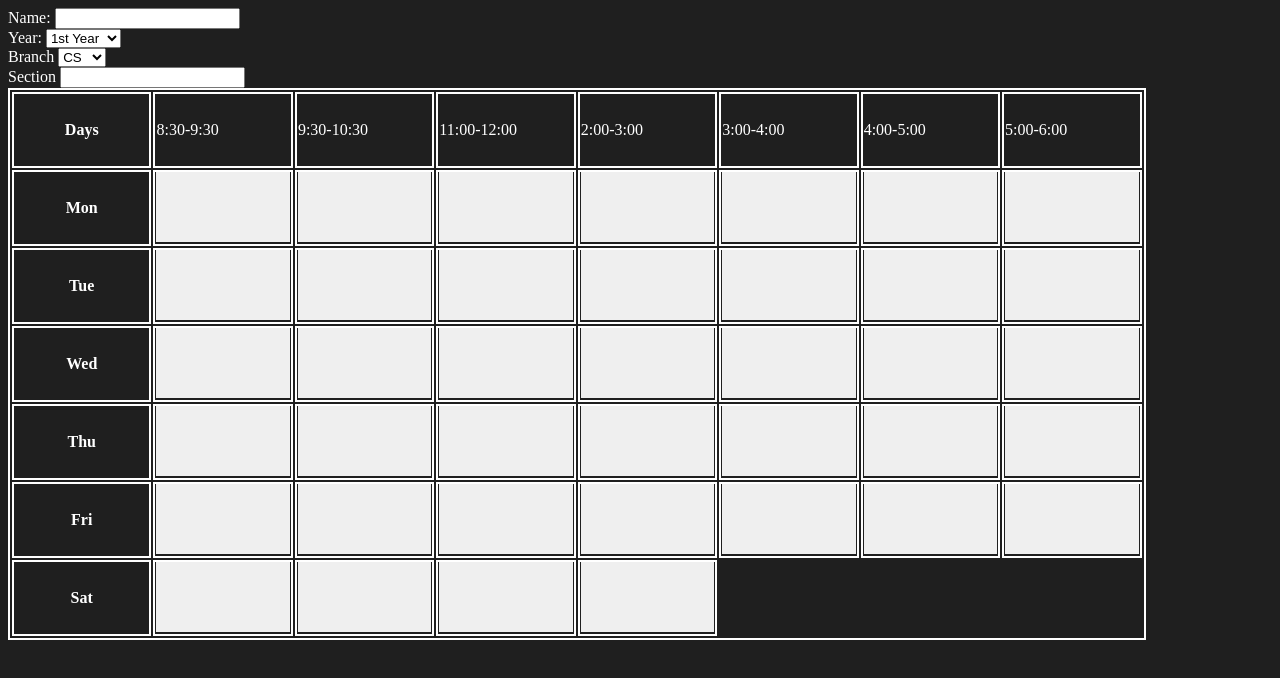
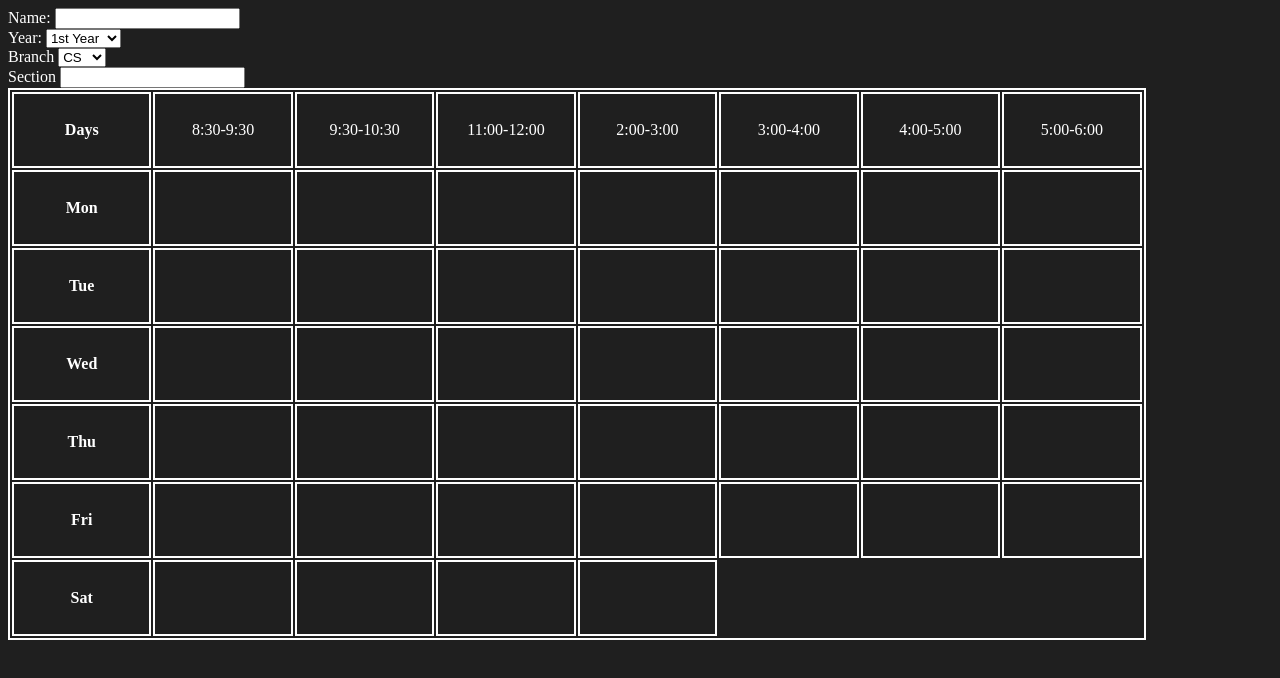
Before and after one commit to anujsjain11/Time-Table, a plain HTML site: page index.html in a window 1280 px wide. Drawn offline with Linux system fonts and the light colour scheme.

Commit message:
style:table button

```diff
--- a/index.css
+++ b/index.css
@@ -13,14 +13,16 @@ table{
 th,td{
     width: 12.5%;
     height: 70px ;
+    text-align: center;
 }
 
 .cover-area{
     width: 100%;
     height: 100%;
+    background-color: rgb(31, 31, 31);
     border: none;
 }
 
 .cover-area:hover{
-    background-color: yellow;
+    background-color: rgb(144, 0, 255);
 }
```
